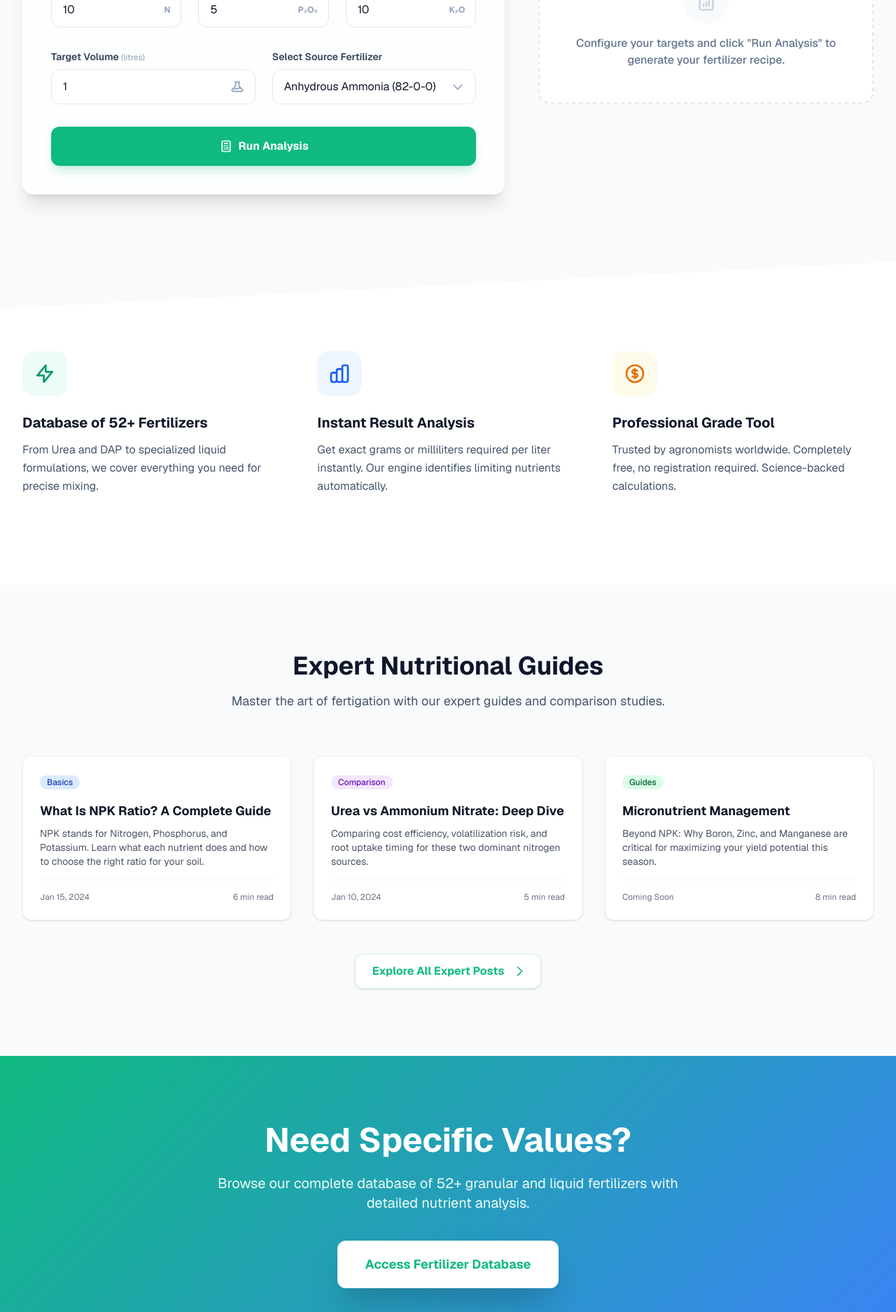
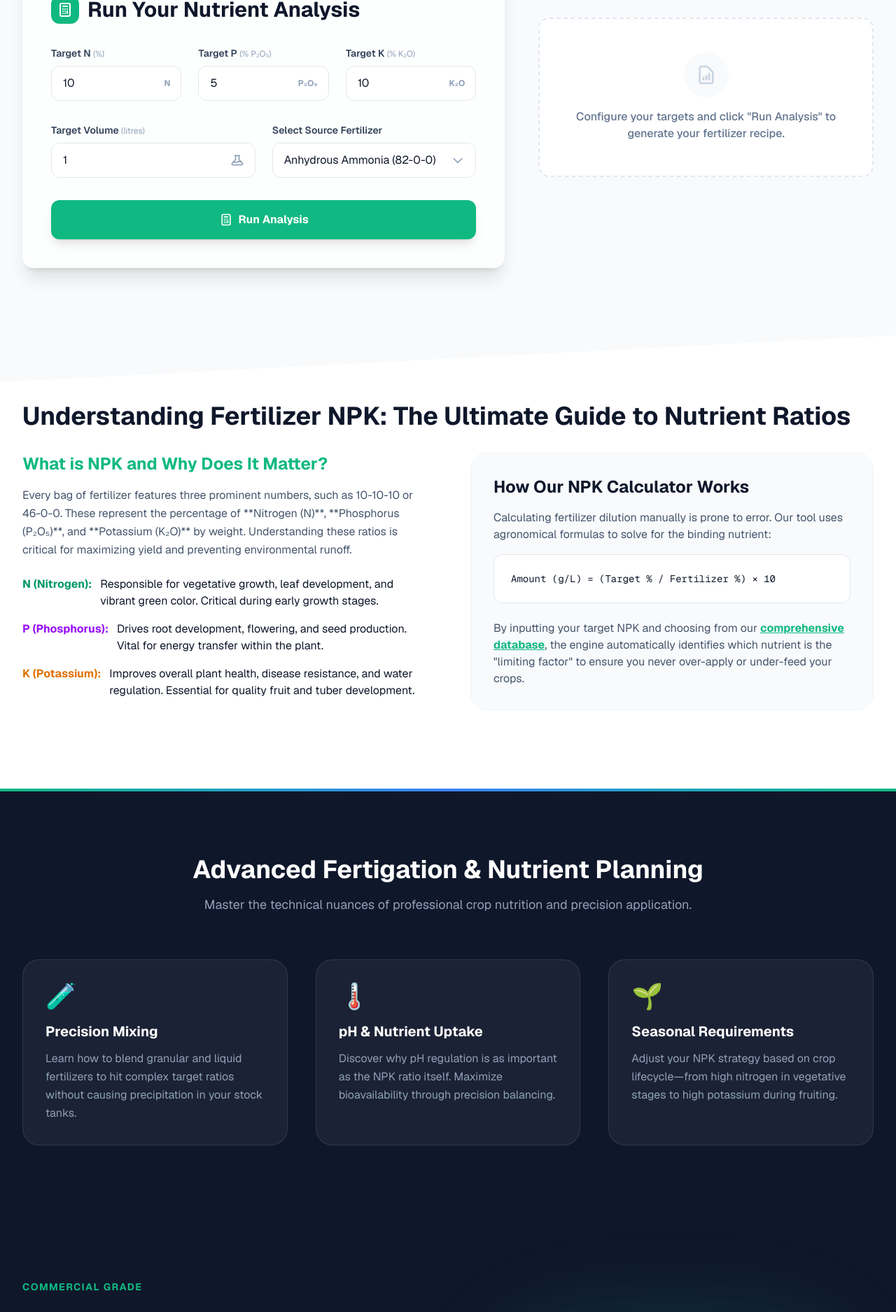
Before and after one commit to Hamad-khan813/Fertilizer-NPK-calculator, a Next.js app: page / in a window 1280 px wide. Shown: the part 880-2755 px from the top of the page at 70% size. Built offline with nearby package versions, Linux system fonts and the light colour scheme.

Commit message:
SEO: Integrated Target Keywords & Professional Content Architecture

```diff
--- a/app/components/Calculator.tsx
+++ b/app/components/Calculator.tsx
@@ -186,7 +186,8 @@ export default function Calculator({ onResult, onSelectedFertilizer }: Calculato
         {/* Calculate Button */}
         <button
           type="submit"
-          className="w-full py-4 px-6 bg-primary hover:bg-primary-dark text-white font-bold rounded-xl transition-all shadow-lg shadow-primary/20 hover:scale-[1.02] active:scale-95 flex items-center justify-center gap-2"
+          className="w-full py-4 px-6 bg-primary hover:bg-primary-dark text-white font-bold rounded-xl transition-all shadow-lg shadow-primary-20 hover:scale-[1.02] active:scale-95 flex items-center justify-center gap-2"
+          aria-label="Calculate fertilizer amount"
         >
           <svg className="w-5 h-5" fill="none" stroke="currentColor" viewBox="0 0 24 24">
             <path strokeLinecap="round" strokeLinejoin="round" strokeWidth={2} d="M9 7h6m0 10v-3m-3 3h.01M9 17h.01M9 14h.01M12 14h.01M15 11h.01M12 11h.01M9 11h.01M7 21h10a2 2 0 002-2V5a2 2 0 00-2-2H7a2 2 0 00-2 2v14a2 2 0 002 2z" />
--- a/app/layout.tsx
+++ b/app/layout.tsx
@@ -22,15 +22,21 @@ export const metadata: Metadata = {
     canonical: '/',
   },
   title: {
-    default: 'FertiCalc — NPK Fertilizer Calculator',
+    default: 'Free NPK Fertilizer Calculator | Precise Nutrient Recipes for Any Crop',
     template: '%s | FertiCalc',
   },
-  description: 'Free NPK fertilizer calculator. Calculate exact fertilizer amounts for any target NPK ratio. Plus guides and resources for farmers and agronomists.',
-  keywords: ['npk calculator', 'fertilizer calculator', 'npk ratio', 'urea calculator', 'DAP calculator', 'fertilizer dilution'],
+  description: 'Calculate exact fertilizer requirements with the world\'s most precise NPK calculator. Access 52+ fertilizers, generate custom recipes, and optimize your fertigation strategy instantly. No registration required.',
+  keywords: [
+    'npk fertilizer calculator', 'nutrient recipe calculator', 'fertilizer dilution calculator',
+    'crop nutrition planning', 'commercial fertilizer calculator', 'liquid fertilizer mixing guide',
+    'hydroponic nutrient calculator', 'soil amendment calculator', 'fertigation basics'
+  ],
   openGraph: {
     type: 'website',
     siteName: 'FertiCalc',
     url: 'https://ferti-calculator.vercel.app',
+    title: 'NPK Fertilizer Calculator — Professional Grade Nutrient Planning',
+    description: 'The #1 tool for professional agronomists and farmers. Calculate NPK ratios with 99.9% precision.',
   },
   verification: {
     google: 'nA6CNbhkt6FhyCDoQrXABe_G2lH00HfK4cikrh0TrWo',
--- a/app/page.tsx
+++ b/app/page.tsx
@@ -17,17 +17,17 @@ export default function Home() {
         <div className="absolute inset-0 hero-gradient"></div>
         <div className="max-w-7xl mx-auto px-4 sm:px-6 lg:px-8 relative z-10 text-center">
           <h1 className="text-6xl sm:text-7xl font-extrabold tracking-tight text-foreground mb-6">
-            Calculate Your <span className="text-primary">Perfect</span> NPK Ratio
+            The #1 Free <span className="text-primary">NPK Fertilizer</span> Calculator
           </h1>
           <p className="text-xl text-slate-600 mb-10 max-w-3xl mx-auto leading-relaxed">
-            Eliminate guesswork in crop nutrition. Get precise fertilizer requirements for any target ratio with our advanced agronomical calculator.
+            Eliminate guesswork in your crop nutrition strategy. Get precise, laboratory-grade fertilizer requirements for any target NPK ratio with our advanced agronomical engine.
           </p>
           <div className="flex flex-col sm:flex-row gap-4 justify-center items-center">
             <Link
               href="#calculator"
               className="px-8 py-4 bg-primary hover:bg-primary-dark text-white font-bold rounded-xl transition-all hover:scale-105 shadow-lg shadow-primary/20 text-lg"
             >
-              Get Started Now
+              Start Calculating
             </Link>
             <Link
               href="/fertilizers"
@@ -39,33 +39,31 @@ export default function Home() {
         </div>
       </section>
 
-      {/* Calculator Section */}
-      <section id="calculator" className="py-24 relative">
+      {/* Main Calculator Interface */}
+      <section id="calculator" className="py-24 relative scroll-mt-20">
         <div className="absolute inset-0 bg-slate-50 -skew-y-3 origin-right"></div>
         <div className="max-w-7xl mx-auto px-4 sm:px-6 lg:px-8 relative z-10">
           <div className="grid grid-cols-1 lg:grid-cols-12 gap-12 items-start">
-            {/* Left: Calculator Form */}
             <div className="lg:col-span-7 glass-card p-8 sm:p-10">
               <div className="flex items-center gap-3 mb-8">
                 <div className="w-10 h-10 bg-primary rounded-xl flex items-center justify-center text-white">
-                  <svg className="w-6 h-6" fill="none" stroke="currentColor" viewBox="0 0 24 24">
+                  <svg className="w-6 h-6" fill="none" stroke="currentColor" viewBox="0 0 24 24" aria-hidden="true">
                     <path strokeLinecap="round" strokeLinejoin="round" strokeWidth={2} d="M9 7h6m0 10v-3m-3 3h.01M9 17h.01M9 14h.01M12 14h.01M15 11h.01M12 11h.01M9 11h.01M7 21h10a2 2 0 002-2V5a2 2 0 00-2-2H7a2 2 0 00-2 2v14a2 2 0 002 2z" />
                   </svg>
                 </div>
-                <h2 className="text-3xl font-bold text-slate-900">NPK Calculator</h2>
+                <h2 className="text-3xl font-bold text-slate-900">Run Your Nutrient Analysis</h2>
               </div>
               <Calculator onResult={setResult} onSelectedFertilizer={setSelectedFertilizer} />
             </div>
 
-            {/* Right: Results */}
             <div className="lg:col-span-5 sticky top-24">
               <div className="flex items-center gap-3 mb-8">
                 <div className="w-10 h-10 bg-secondary rounded-xl flex items-center justify-center text-white">
-                  <svg className="w-6 h-6" fill="none" stroke="currentColor" viewBox="0 0 24 24">
+                  <svg className="w-6 h-6" fill="none" stroke="currentColor" viewBox="0 0 24 24" aria-hidden="true">
                     <path strokeLinecap="round" strokeLinejoin="round" strokeWidth={2} d="M9 12l2 2 4-4m6 2a9 9 0 11-18 0 9 9 0 0118 0z" />
                   </svg>
                 </div>
-                <h2 className="text-3xl font-bold text-slate-900">Your Recipe</h2>
+                <h2 className="text-3xl font-bold text-slate-900">Final Fertilizer Recipe</h2>
               </div>
               <ResultCard result={result} fertilizer={selectedFertilizer} />
             </div>
@@ -73,107 +71,235 @@ export default function Home() {
         </div>
       </section>
 
-      {/* Features Strip */}
-      <section className="bg-white py-32">
+      {/* Deep Educational Content (SEO Gold) */}
+      <section className="py-24 bg-white overflow-hidden">
         <div className="max-w-7xl mx-auto px-4 sm:px-6 lg:px-8">
-          <div className="grid grid-cols-1 md:grid-cols-3 gap-12">
-            <div className="group">
-              <div className="mb-6 w-16 h-16 bg-emerald-50 text-emerald-600 rounded-2xl flex items-center justify-center group-hover:scale-110 transition-transform">
-                <svg className="w-8 h-8" fill="none" stroke="currentColor" viewBox="0 0 24 24">
-                  <path strokeLinecap="round" strokeLinejoin="round" strokeWidth={2} d="M13 10V3L4 14h7v7l9-11h-7z" />
-                </svg>
+          <div className="prose prose-lg max-w-none prose-slate">
+            <h2 className="text-4xl font-bold text-slate-900 mb-8">Understanding Fertilizer NPK: The Ultimate Guide to Nutrient Ratios</h2>
+
+            <div className="grid grid-cols-1 lg:grid-cols-2 gap-16 items-start">
+              <div>
+                <h3 className="text-2xl font-bold text-primary mb-4">What is NPK and Why Does It Matter?</h3>
+                <p className="text-slate-600 mb-6 leading-relaxed">
+                  Every bag of fertilizer features three prominent numbers, such as 10-10-10 or 46-0-0. These represent the percentage of **Nitrogen (N)**, **Phosphorus (P₂O₅)**, and **Potassium (K₂O)** by weight. Understanding these ratios is critical for maximizing yield and preventing environmental runoff.
+                </p>
+                <ul className="space-y-4 mb-8">
+                  <li className="flex gap-3">
+                    <span className="font-bold text-emerald-600 shrink-0">N (Nitrogen):</span>
+                    <span>Responsible for vegetative growth, leaf development, and vibrant green color. Critical during early growth stages.</span>
+                  </li>
+                  <li className="flex gap-3">
+                    <span className="font-bold text-purple-600 shrink-0">P (Phosphorus):</span>
+                    <span>Drives root development, flowering, and seed production. Vital for energy transfer within the plant.</span>
+                  </li>
+                  <li className="flex gap-3">
+                    <span className="font-bold text-amber-600 shrink-0">K (Potassium):</span>
+                    <span>Improves overall plant health, disease resistance, and water regulation. Essential for quality fruit and tuber development.</span>
+                  </li>
+                </ul>
               </div>
-              <h3 className="text-xl font-bold text-slate-900 mb-3">Database of 52+ Fertilizers</h3>
-              <p className="text-slate-600 leading-relaxed">From Urea and DAP to specialized liquid formulations, we cover everything you need for precise mixing.</p>
-            </div>
-
-            <div className="group">
-              <div className="mb-6 w-16 h-16 bg-blue-50 text-blue-600 rounded-2xl flex items-center justify-center group-hover:scale-110 transition-transform">
-                <svg className="w-8 h-8" fill="none" stroke="currentColor" viewBox="0 0 24 24">
-                  <path strokeLinecap="round" strokeLinejoin="round" strokeWidth={2} d="M9 19v-6a2 2 0 00-2-2H5a2 2 0 00-2 2v6a2 2 0 002 2h2a2 2 0 002-2zm0 0V9a2 2 0 012-2h2a2 2 0 012 2v10m-6 0a2 2 0 002 2h2a2 2 0 002-2m0 0V5a2 2 0 012-2h2a2 2 0 012 2v14a2 2 0 01-2 2h-2a2 2 0 01-2-2z" />
-                </svg>
+              <div className="bg-slate-50 p-8 rounded-3xl border border-slate-100">
+                <h3 className="text-2xl font-bold text-slate-900 mb-4">How Our NPK Calculator Works</h3>
+                <p className="text-slate-600 mb-4">
+                  Calculating fertilizer dilution manually is prone to error. Our tool uses agronomical formulas to solve for the binding nutrient:
+                </p>
+                <div className="bg-white p-6 rounded-xl border border-slate-200 font-mono text-sm mb-6">
+                  Amount (g/L) = (Target % / Fertilizer %) × 10
+                </div>
+                <p className="text-slate-600">
+                  By inputting your target NPK and choosing from our <Link href="/fertilizers" className="text-primary font-bold underline">comprehensive database</Link>, the engine automatically identifies which nutrient is the "limiting factor" to ensure you never over-apply or under-feed your crops.
+                </p>
               </div>
-              <h3 className="text-xl font-bold text-slate-900 mb-3">Instant Result Analysis</h3>
-              <p className="text-slate-600 leading-relaxed">Get exact grams or milliliters required per liter instantly. Our engine identifies limiting nutrients automatically.</p>
-            </div>
-
-            <div className="group">
-              <div className="mb-6 w-16 h-16 bg-amber-50 text-amber-600 rounded-2xl flex items-center justify-center group-hover:scale-110 transition-transform">
-                <svg className="w-8 h-8" fill="none" stroke="currentColor" viewBox="0 0 24 24">
-                  <path strokeLinecap="round" strokeLinejoin="round" strokeWidth={2} d="M12 8c-1.657 0-3 .895-3 2s1.343 2 3 2 3 .895 3 2-1.343 2-3 2m0-8c1.11 0 2.08.402 2.599 1M12 8V7m0 1v8m0 0v1m0-1c-1.11 0-2.08-.402-2.599-1M21 12a9 9 0 11-18 0 9 9 0 0118 0z" />
-                </svg>
-              </div>
-              <h3 className="text-xl font-bold text-slate-900 mb-3">Professional Grade Tool</h3>
-              <p className="text-slate-600 leading-relaxed">Trusted by agronomists worldwide. Completely free, no registration required. Science-backed calculations.</p>
             </div>
           </div>
         </div>
       </section>
 
-      {/* Recent Blog Posts Strip */}
+      {/* Advanced Fertigation Strategies */}
+      <section className="py-24 bg-slate-900 text-white relative">
+        <div className="absolute top-0 left-0 w-full h-1 bg-gradient-to-r from-primary via-secondary to-primary"></div>
+        <div className="max-w-7xl mx-auto px-4 sm:px-6 lg:px-8">
+          <div className="text-center mb-16">
+            <h2 className="text-4xl font-bold mb-4">Advanced Fertigation & Nutrient Planning</h2>
+            <p className="text-slate-400 text-lg max-w-3xl mx-auto">Master the technical nuances of professional crop nutrition and precision application.</p>
+          </div>
+
+          <div className="grid grid-cols-1 md:grid-cols-2 lg:grid-cols-3 gap-10">
+            {[
+              {
+                title: "Precision Mixing",
+                text: "Learn how to blend granular and liquid fertilizers to hit complex target ratios without causing precipitation in your stock tanks.",
+                icon: "🧪"
+              },
+              {
+                title: "pH & Nutrient Uptake",
+                text: "Discover why pH regulation is as important as the NPK ratio itself. Maximize bioavailability through precision balancing.",
+                icon: "🌡️"
+              },
+              {
+                title: "Seasonal Requirements",
+                text: "Adjust your NPK strategy based on crop lifecycle—from high nitrogen in vegetative stages to high potassium during fruiting.",
+                icon: "🌱"
+              }
+            ].map((feature, i) => (
+              <div key={i} className="bg-white/5 p-8 rounded-3xl border border-white/10 hover:bg-white/10 transition-colors">
+                <div className="text-4xl mb-4">{feature.icon}</div>
+                <h3 className="text-xl font-bold mb-3">{feature.title}</h3>
+                <p className="text-slate-400 leading-relaxed">{feature.text}</p>
+              </div>
+            ))}
+          </div>
+        </div>
+      </section>
+
+      {/* Professional Solutions Section (Commercial Intent) */}
+      <section className="py-24 bg-slate-900 text-white relative">
+        <div className="max-w-7xl mx-auto px-4 sm:px-6 lg:px-8">
+          <div className="grid grid-cols-1 lg:grid-cols-2 gap-16 items-center">
+            <div>
+              <span className="text-primary font-bold tracking-widest uppercase text-sm mb-4 block">Commercial Grade</span>
+              <h2 className="text-4xl sm:text-5xl font-bold mb-6 leading-tight">Professional Fertilizer Formulation Software</h2>
+              <p className="text-slate-400 text-lg mb-8 leading-relaxed">
+                Step up to **Precision Agriculture** with tools designed for commercial growers. Our calculation engine handles complex formulations that standard apps miss, ensuring zero nutrient lockout and maximum bioavailability.
+              </p>
+              <div className="space-y-6">
+                {[
+                  { t: "Batch Optimization", d: "Scale recipes for 1,000L+ tanks with exact solubility tracking." },
+                  { t: "Nutrient Compatibility", d: "Automatic warnings for Calcium/Sulfate precipitation." },
+                  { t: "Precision Dosing", d: "Accurate to 0.001g for high-value specialty crops." }
+                ].map((item, i) => (
+                  <div key={i} className="flex gap-4">
+                    <div className="w-6 h-6 rounded-full bg-primary-20 flex items-center justify-center text-primary shrink-0 mt-1">✓</div>
+                    <div>
+                      <h4 className="font-bold text-white">{item.t}</h4>
+                      <p className="text-slate-500 text-sm">{item.d}</p>
+                    </div>
+                  </div>
+                ))}
+              </div>
+            </div>
+            <div className="relative">
+              <div className="absolute inset-0 bg-primary-20 blur-3xl rounded-full"></div>
+              <div className="relative glass-card border-white/10 p-2 overflow-hidden">
+                <div className="bg-slate-800 rounded-xl p-8 border border-white/5">
+                  <div className="flex justify-between items-center mb-8">
+                    <div className="h-2 w-24 bg-slate-700 rounded"></div>
+                    <div className="h-6 w-6 rounded-full bg-primary-20"></div>
+                  </div>
+                  <div className="space-y-4">
+                    <div className="h-10 w-full bg-slate-700/50 rounded-lg animate-pulse"></div>
+                    <div className="h-10 w-3/4 bg-slate-700/50 rounded-lg animate-pulse"></div>
+                    <div className="h-32 w-full bg-primary-20 rounded-lg border border-primary-20 flex items-center justify-center">
+                      <span className="text-primary text-xs font-bold tracking-tighter">PRECISION_MODE: ACTIVE</span>
+                    </div>
+                  </div>
+                </div>
+              </div>
+            </div>
+          </div>
+        </div>
+      </section>
+
+      {/* FAQ Section (Rich Snippet Optimization) */}
+      <section className="py-24 bg-white">
+        <div className="max-w-4xl mx-auto px-4 sm:px-6 lg:px-8">
+          <h2 className="text-4xl font-bold text-center text-slate-900 mb-16">Frequently Asked Questions</h2>
+          <div className="space-y-8">
+            {[
+              {
+                q: "How much Urea per liter of water for foliar spray?",
+                a: "For most plants, a safe concentration is 5g to 10g of Urea (46-0-0) per 1 liter of water. Always apply during cooler hours to prevent leaf burn. Our NPK calculator for lawn and garden crops handles these specific dilution rates automatically."
+              },
+              {
+                q: "How do I convert PPM to grams per liter of fertilizer?",
+                a: "To convert PPM to grams per liter, use the formula: Grams/L = (Target PPM / (Fertilizer % / 100)) / 1000. Our professional fertilizer blend calculator performs this conversion in the background so you can focus on target NPK ratios."
+              },
+              {
+                q: "What is the best NPK ratio for the flowering stage?",
+                a: "During the flowering stage, plants typically require higher Phosphorus (P) and Potassium (K) to drive bud development. A ratio like 1:3:2 (e.g., 5-15-10) is common in both soil and hydroponic nutrient calculators."
+              },
+              {
+                q: "Can I mix different fertilizers together safely?",
+                a: "Yes, but awareness of compatibility is key. For example, do not mix Calcium Nitrate with Magnesium Sulfate in a single concentrate tank as they will react to form insoluble Gypsum. Always use a compatibility calculator logic before mixing."
+              }
+            ].map((item, i) => (
+              <div key={i} className="border-b border-slate-100 pb-8">
+                <h3 className="text-xl font-bold text-slate-900 mb-3">Q: {item.q}</h3>
+                <p className="text-slate-600 leading-relaxed">{item.a}</p>
+              </div>
+            ))}
+          </div>
+        </div>
+      </section>
+
+      {/* Expert Blog Guides */}
       <section className="py-24 bg-slate-50">
         <div className="max-w-7xl mx-auto px-4 sm:px-6 lg:px-8">
-          <div className="text-center mb-16">
-            <h2 className="text-4xl font-bold text-slate-900 mb-4">Expert Nutritional Guides</h2>
-            <p className="text-slate-600 text-lg max-w-2xl mx-auto">Master the art of fertigation with our expert guides and comparison studies.</p>
+          <div className="flex flex-col md:flex-row justify-between items-end mb-16 gap-6">
+            <div>
+              <h2 className="text-4xl font-bold text-slate-900 mb-4">Deep Learning Resources</h2>
+              <p className="text-slate-600 text-lg">Step-by-step tutorials from agronomists and commercial growers.</p>
+            </div>
+            <Link href="/blog" className="text-primary font-bold flex items-center gap-2 hover:underline">
+              View All Expert Guides
+              <svg className="w-5 h-5" fill="none" stroke="currentColor" viewBox="0 0 24 24">
+                <path strokeLinecap="round" strokeLinejoin="round" strokeWidth={2} d="M17 8l4 4m0 0l-4 4m4-4H3" />
+              </svg>
+            </Link>
           </div>
 
-          <div className="grid grid-cols-1 md:grid-cols-3 gap-8 mb-12">
+          <div className="grid grid-cols-1 md:grid-cols-3 gap-8">
             <BlogPreviewCard
               title="What Is NPK Ratio? A Complete Guide"
-              excerpt="NPK stands for Nitrogen, Phosphorus, and Potassium. Learn what each nutrient does and how to choose the right ratio for your soil."
+              excerpt="Master the three numbers that define your crop's health. Learn about P2O5 and K2O conversions."
               category="Basics"
               slug="what-is-npk-ratio"
               date="Jan 15, 2024"
               readTime="6 min read"
             />
             <BlogPreviewCard
-              title="Urea vs Ammonium Nitrate: Deep Dive"
-              excerpt="Comparing cost efficiency, volatilization risk, and root uptake timing for these two dominant nitrogen sources."
+              title="Urea vs Ammonium Nitrate: Performance Comparison"
+              excerpt="Which nitrogen source is most efficient for your soil type and temperature?"
               category="Comparison"
               slug="urea-vs-ammonium-nitrate"
               date="Jan 10, 2024"
               readTime="5 min read"
             />
             <BlogPreviewCard
-              title="Micronutrient Management"
-              excerpt="Beyond NPK: Why Boron, Zinc, and Manganese are critical for maximizing your yield potential this season."
+              title="Micronutrient Management Beyond NPK"
+              excerpt="Boron, Iron, and Zinc: The secret to unlocking maximum yield potential."
               category="Guides"
-              slug=""
+              slug="micronutrient-management"
               date="Coming Soon"
               readTime="8 min read"
               disabled
             />
           </div>
-
-          <div className="text-center">
-            <Link
-              href="/blog"
-              className="inline-flex items-center gap-2 px-6 py-3 bg-white hover:bg-slate-100 text-primary font-bold rounded-xl border border-primary-20 transition-all shadow-sm"
-            >
-              Explore All Expert Posts
-              <svg className="w-5 h-5" fill="none" stroke="currentColor" viewBox="0 0 24 24">
-                <path strokeLinecap="round" strokeLinejoin="round" strokeWidth={2} d="M14 5l7 7-7 7" />
-              </svg>
-            </Link>
-          </div>
         </div>
       </section>
 
-      {/* CTA Banner */}
-      <section className="relative py-24 overflow-hidden">
-        <div className="absolute inset-0 premium-gradient"></div>
+      {/* Final Conversion CTA */}
+      <section className="py-24 relative overflow-hidden bg-primary">
+        <div className="absolute inset-0 hero-gradient opacity-50"></div>
         <div className="max-w-7xl mx-auto px-4 sm:px-6 lg:px-8 relative z-10 text-center">
-          <h2 className="text-4xl sm:text-5xl font-bold text-white mb-6">Need Specific Values?</h2>
+          <h2 className="text-4xl sm:text-5xl font-bold text-white mb-6">Ready to Optimize Your Yield?</h2>
           <p className="text-emerald-50 text-xl mb-10 max-w-2xl mx-auto">
-            Browse our complete database of 52+ granular and liquid fertilizers with detailed nutrient analysis.
+            Join thousands of growers using FertiCalc for precise, professional-grade nutrient management.
           </p>
-          <Link
-            href="/fertilizers"
-            className="inline-block bg-white hover:bg-emerald-50 text-primary font-bold rounded-xl px-10 py-5 transition-transform hover:scale-105 shadow-2xl text-lg"
-          >
-            Access Fertilizer Database
-          </Link>
+          <div className="flex flex-wrap justify-center gap-6">
+            <Link
+              href="#calculator"
+              className="bg-white text-primary font-bold rounded-xl px-10 py-5 transition-transform hover:scale-105 shadow-2xl text-lg"
+            >
+              Back to Calculator
+            </Link>
+            <Link
+              href="/fertilizers"
+              className="bg-emerald-800 text-white font-bold rounded-xl px-10 py-5 transition-transform hover:scale-105 shadow-2xl text-lg border border-emerald-700"
+            >
+              Explore Database
+            </Link>
+          </div>
         </div>
       </section>
     </div>
```
